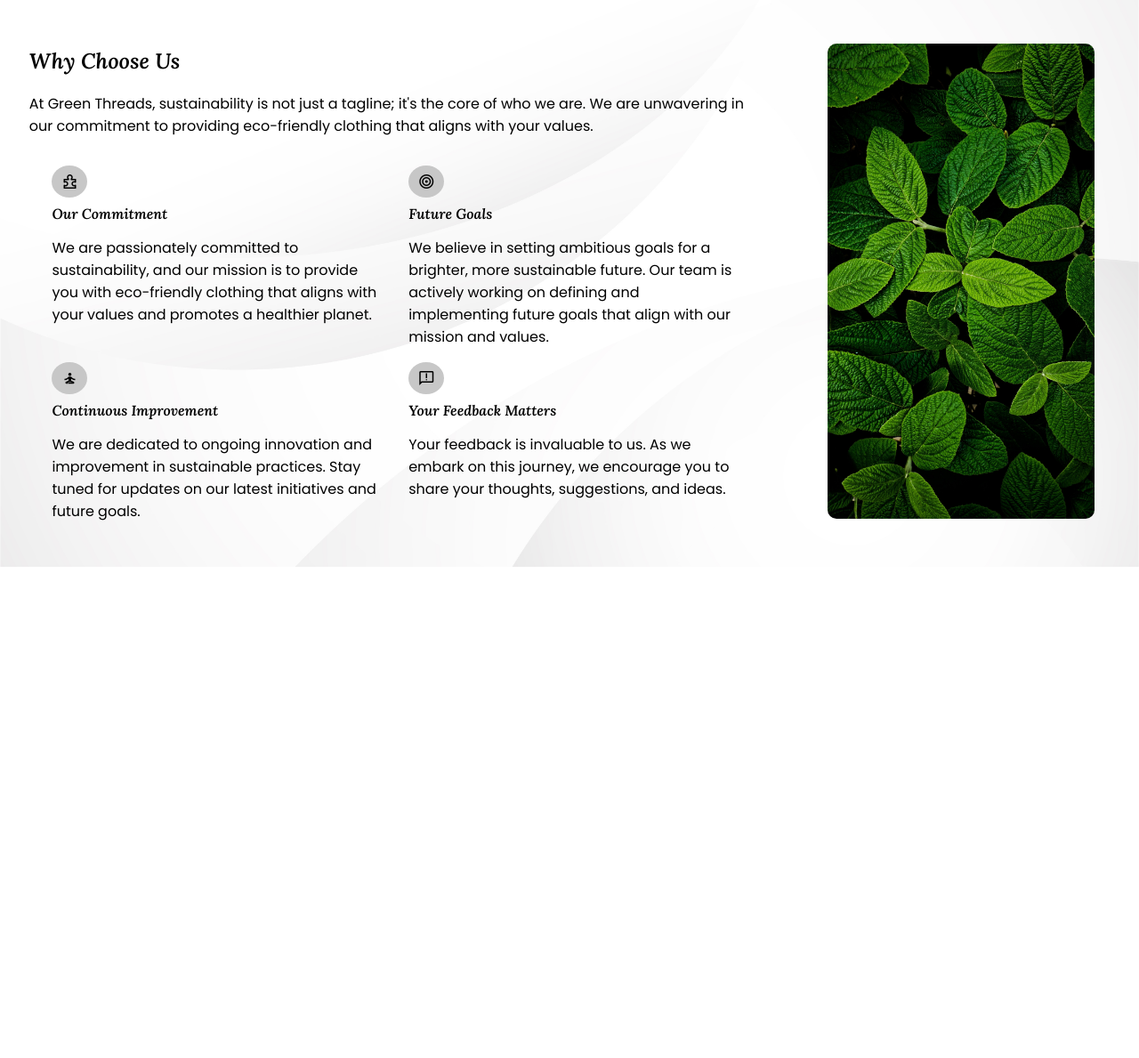
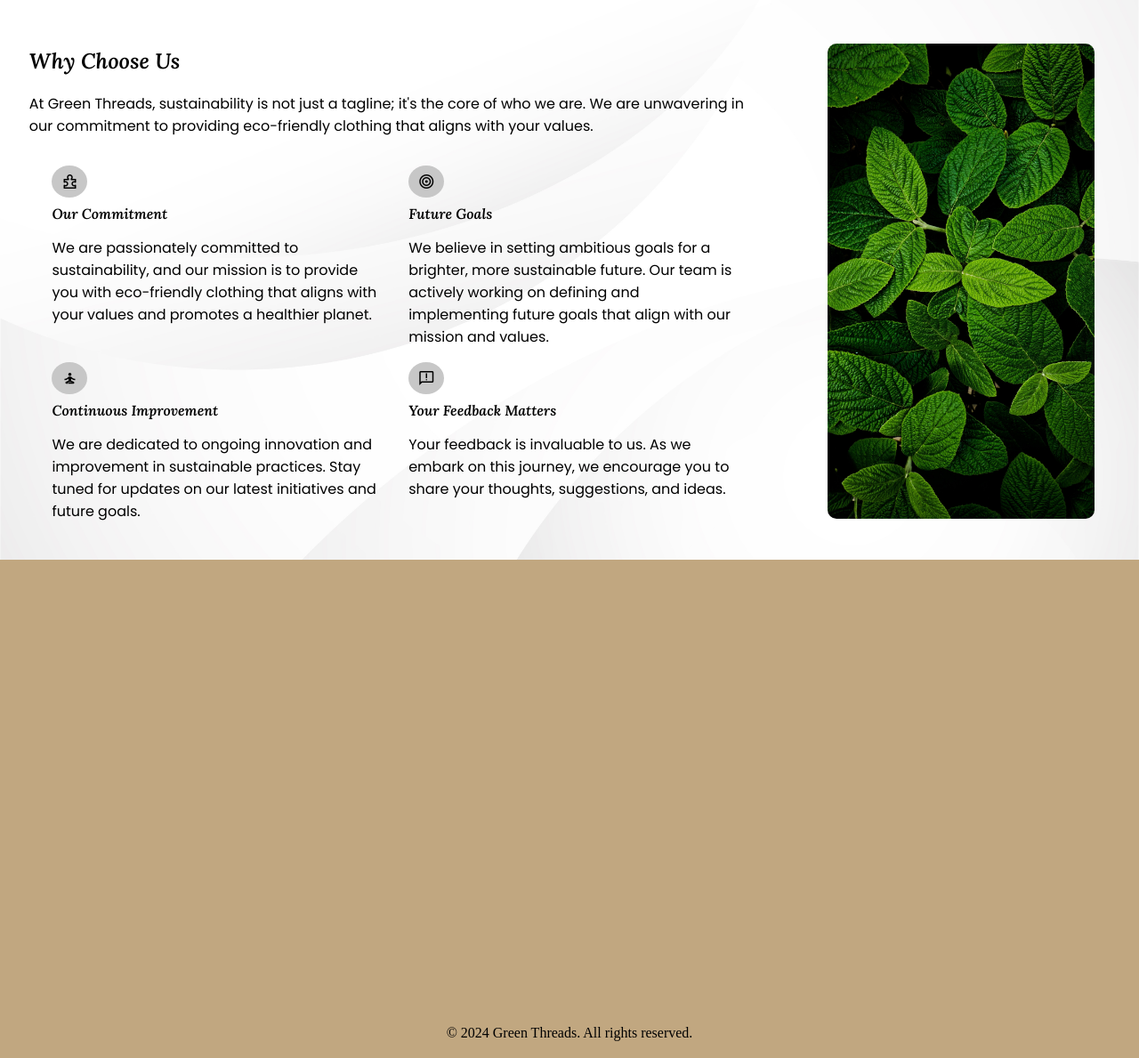
Before and after one commit to nomadisop/Pce_Comp_Web_Programming_lab_Adnan_Ansar_Qureshi, a PHP site: the page made by landing _page.html in a window 1280 px wide. Shown: the part 697-1886 px from the top of the page at 89% size. Before the commit the page ends 1334 px from the top, so only its background shows below. Run offline with PHP 8.4, Linux system fonts and the light colour scheme; some web fonts are replaced.

Commit message:
updated footer
added footer container changed background color and added a copyright info container.

```diff
--- a/landing _page.html
+++ b/landing _page.html
@@ -103,6 +103,14 @@
         </div>
         <div class="image"><img src="images/temp.jpg" alt="green leaves"></div>
     </div>
+    <footer>
+        <div class="footer">
+
+        </div>
+        <div class="footer-bottom">
+            &copy; 2024 Green Threads. All rights reserved.
+        </div>
+    </footer>
     <script src="https://unpkg.com/scrollreveal"></script>
     <script src="navigation.js" defer></script>
     <script src="landing.js"></script>
--- a/lp.css
+++ b/lp.css
@@ -306,3 +306,21 @@ body{
     grid-template-columns: 1fr;
   }
 }
+
+
+/* footer */
+
+footer{
+  margin-top: 5vh;
+  background-color: #c1a780;
+  height: 70vh;
+}
+.footer{
+  height: 90%;
+}
+.footer-bottom{
+  display: flex;
+  align-items: center;
+  justify-content: center;
+  height: 10%;
+}
```
